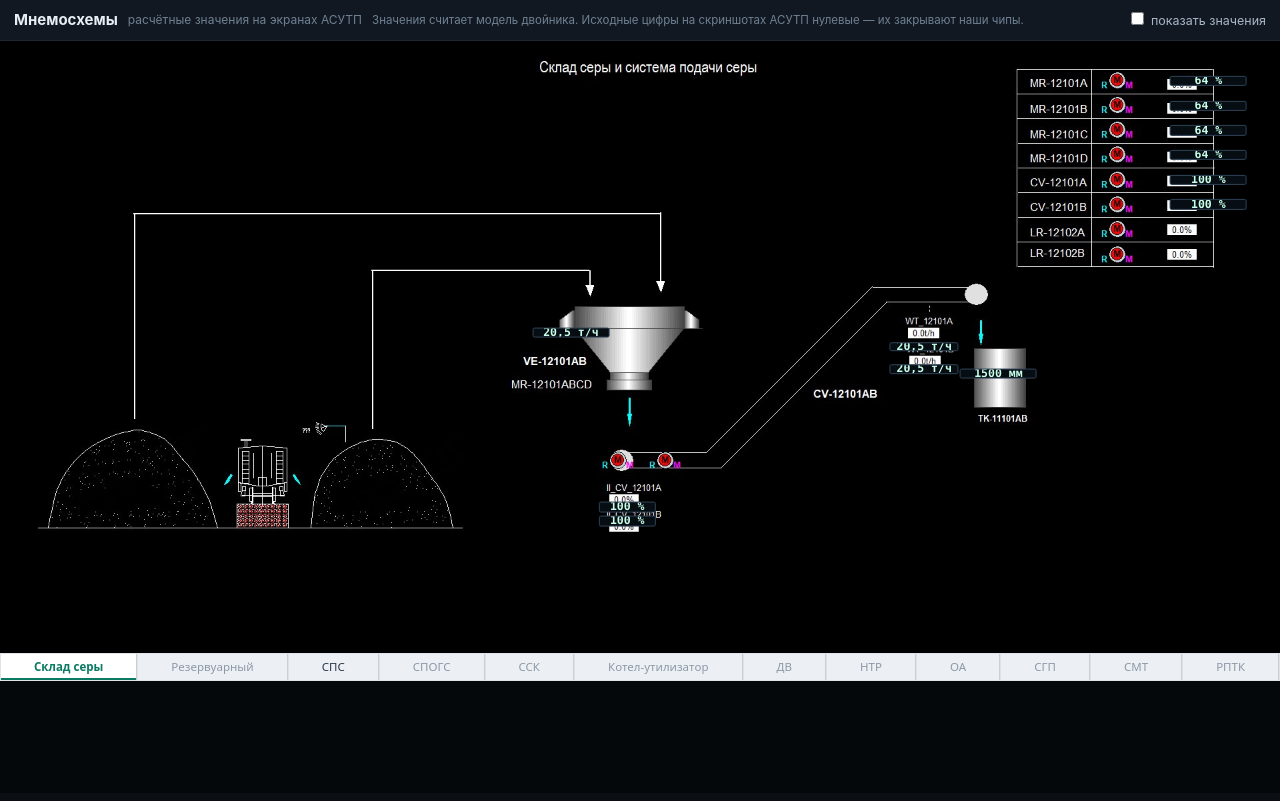
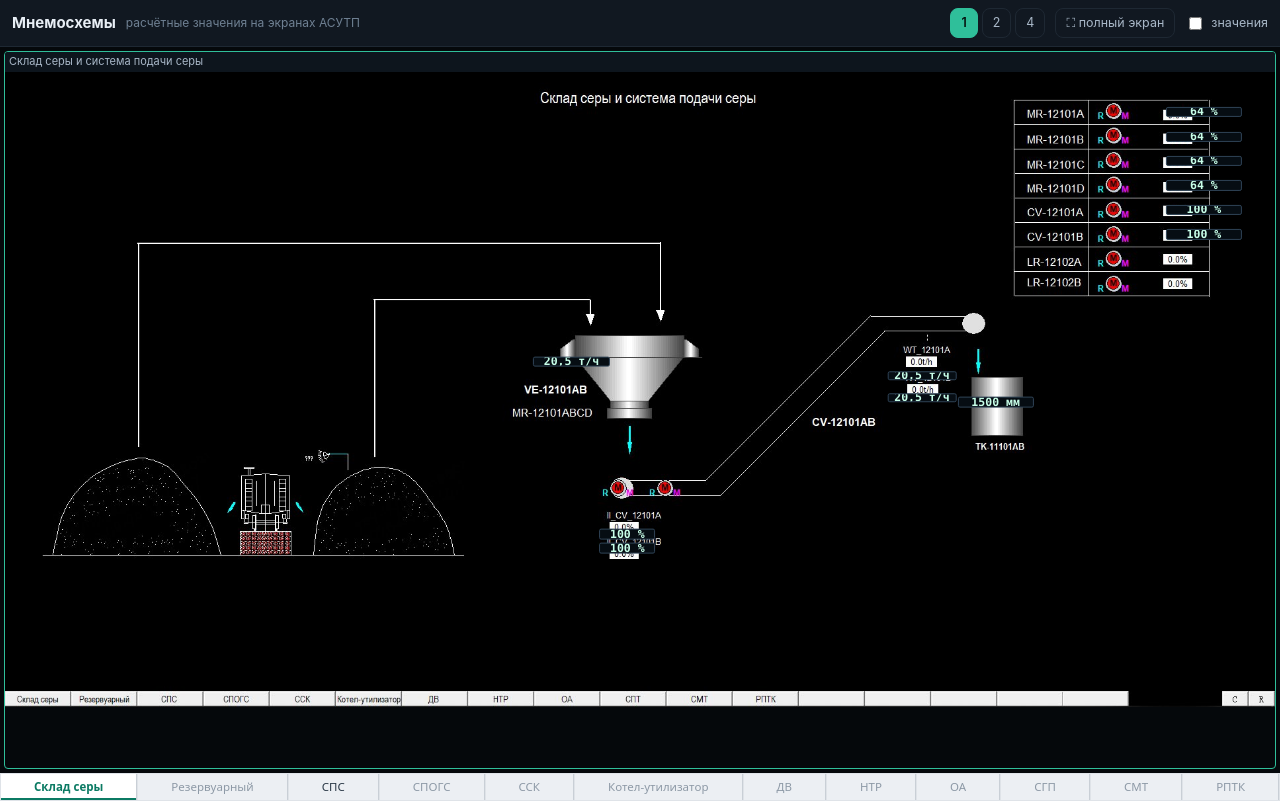
Before and after one commit to redist1984/TMK-plant, a website: page mnemo.html in a window 1280 px wide. Drawn offline with Linux system fonts and the light colour scheme.

Commit message:
feat(mnemo): полный экран и раскладка на 1/2/4 мнемосхемы
Заказчик попросил две вещи: вывод мнемосхем на весь экран и разделение
экрана на несколько схем — «потом пригодится».

Что добавлено:
  - кнопка «полный экран» (Fullscreen API); у iframe в оболочке стоит
    allow="fullscreen", поэтому режим работает внутри приложения. Если браузер
    всё же откажет, кнопка просит оболочку переключиться через __tmkFullscreen;
  - переключатель раскладки 1 / 2 / 4 панели; в режиме 2 и 4 у каждой панели
    свои кнопки выбора экрана (Склад серы / СПС), активная панель выделяется
    рамкой;
  - нижняя панель отделений АСУТП управляет именно активной панелью;
  - чипы считаются от обёртки, совпадающей с картинкой, поэтому остаются на
    своих полях в любой панели.

Проверено в браузере: 1 панель (12 чипов), 2 панели (12 и 11), 4 панели
(12/11/12/11), размер контейнера чипов совпадает с картинкой во всех режимах,
клик по «СПС» переключает активную панель, полный экран включается.

```diff
--- a/mnemo.html
+++ b/mnemo.html
@@ -13,55 +13,76 @@
   *{box-sizing:border-box}
   html,body{margin:0;height:100%;background:var(--bg);color:var(--ink);
     font:14px/1.45 -apple-system,BlinkMacSystemFont,"Segoe UI",Roboto,Arial,sans-serif}
-  header{display:flex;align-items:center;gap:10px;padding:9px 14px;border-bottom:1px solid var(--line);background:var(--panel)}
+  header{display:flex;align-items:center;gap:10px;padding:8px 12px;border-bottom:1px solid var(--line);background:var(--panel)}
   header b{font-size:15px}
   header .sub{color:var(--ink3);font-size:12px}
-  header .right{margin-left:auto;display:flex;gap:8px;align-items:center;color:var(--ink2);font-size:12.5px}
-  .wrap{display:flex;flex-direction:column;height:calc(100% - 48px)}
-  .stage{position:relative;flex:1;overflow:auto;background:#05080b;padding-bottom:34px}
-  .frame{position:relative;margin:0 auto}
-  .frame img{display:block;width:100%;height:auto}
-  .hidden .chip{display:none}
+  header .sp{margin-left:auto}
+  header .grp{display:flex;gap:4px;align-items:center}
+  header button{background:transparent;border:1px solid var(--line);color:var(--ink2);
+    padding:5px 10px;border-radius:8px;font:inherit;font-size:12.5px;cursor:pointer}
+  header button[aria-pressed="true"]{background:var(--accent);border-color:var(--accent);color:#06130f;font-weight:600}
+  header label{display:flex;gap:6px;align-items:center;color:var(--ink2);font-size:12.5px}
+  .wrap{display:flex;flex-direction:column;height:calc(100% - 46px)}
+  .stage{position:relative;flex:1;overflow:auto;background:#05080b;padding:4px 4px 32px}
+  .panes{display:grid;gap:5px;height:100%}
+  .panes.n1{grid-template-columns:1fr}
+  .panes.n2{grid-template-columns:1fr 1fr}
+  .panes.n4{grid-template-columns:1fr 1fr;grid-template-rows:1fr 1fr}
+  .pane{position:relative;border:1px solid #16212c;border-radius:4px;overflow:hidden;background:#05080b;
+    display:flex;flex-direction:column;min-height:0}
+  .pane.active{border-color:var(--accent)}
+  .pane .top{display:flex;gap:4px;align-items:center;padding:2px 4px;background:#0d151d;font-size:11px;color:var(--ink3)}
+  .pane .top .nm{color:var(--ink2);margin-right:auto;white-space:nowrap;overflow:hidden;text-overflow:ellipsis}
+  .pane .top button{background:transparent;border:0;color:var(--ink3);font:inherit;font-size:11px;
+    padding:1px 5px;border-radius:4px;cursor:pointer}
+  .pane .top button[aria-pressed="true"]{background:#1c2a38;color:#dff1ff}
+  .pane .box{position:relative;flex:1;min-height:0;overflow:auto}
+  /* обёртка ровно по размеру картинки: проценты чипов считаются от неё */
+  .pane .shot{position:relative;width:100%}
+  .pane img{display:block;width:100%;height:auto}
+  .pane .chips{position:absolute;inset:0}
 
-  /* чип ложится поверх поля значения в схеме и закрывает исходные нули */
+  /* чип ложится поверх поля значения и закрывает исходные нули */
   .chip{position:absolute;transform:translate(-50%,-50%);display:flex;align-items:center;justify-content:center;
     background:#060d13;border:1px solid #2f4356;border-radius:2px;padding:1px 2px;min-width:34px;
     font:600 11.5px/1 ui-monospace,Menlo,Consolas,monospace;color:#eaf4ff;white-space:nowrap;overflow:hidden}
   .chip.ok{color:#c8ffe9}
   .chip.bad{color:#ffb3b8;border-color:#7a2f36;background:#1a0b0e}
-  /* подпись тега видна только по наведению: на экране он и так подписан */
+  .hidden .chip{display:none}
 
-  /* нижняя панель как в АСУТП: вкладки отделений */
   .deptbar{position:absolute;left:0;right:0;bottom:0;display:flex;gap:1px;
     background:#dfe3e8;padding:1px;height:28px;align-items:stretch;overflow-x:auto}
   .deptbar button{flex:1 0 auto;border:0;background:#eceff3;color:#2b3947;
-    font:400 11.5px/1 system-ui,sans-serif;padding:0 10px;cursor:pointer;white-space:nowrap;
-    border-right:1px solid #c9cfd6}
+    font:400 11.5px/1 system-ui,sans-serif;padding:0 10px;cursor:pointer;
+    white-space:nowrap;border-right:1px solid #c9cfd6}
   .deptbar button.here{background:#fff;color:#0b7a63;font-weight:700;box-shadow:inset 0 -2px 0 #0b7a63}
   .deptbar button[disabled]{color:#8d99a6;cursor:default}
-  header .hint{color:var(--ink3);font-size:11.5px}
-  /* режим разметки: ?grid=1 — сетка 5% для расстановки чипов */
-  .frame.grid::before{content:'';position:absolute;inset:0;pointer-events:none;z-index:5;
+  /* режим разметки: ?grid=1 */
+  .pane.grid .box::before{content:'';position:absolute;inset:0;pointer-events:none;z-index:5;
     background:
       repeating-linear-gradient(to right, rgba(255,0,0,.55) 0 1px, transparent 1px 5%),
       repeating-linear-gradient(to bottom, rgba(255,0,0,.55) 0 1px, transparent 1px 5%),
       repeating-linear-gradient(to right, rgba(255,255,0,.9) 0 1px, transparent 1px 10%)}
+  :fullscreen .wrap{height:100vh}
 </style>
 </head>
 <body>
 <header>
   <b id="h1">Мнемосхемы</b>
   <span class="sub" id="sub">расчётные значения на экранах АСУТП</span>
-  <span class="hint" id="note"></span>
-  <span class="right"><label><input type="checkbox" id="show"> <span id="showLbl">показать значения</span></label></span>
+  <span class="sp"></span>
+  <span class="grp" id="layouts">
+    <button type="button" data-n="1" aria-pressed="true">1</button>
+    <button type="button" data-n="2" aria-pressed="false">2</button>
+    <button type="button" data-n="4" aria-pressed="false">4</button>
+  </span>
+  <button type="button" id="fs">⛶ полный экран</button>
+  <label><input type="checkbox" id="show"> <span id="showLbl">значения</span></label>
 </header>
 <div class="wrap">
   <div class="stage" id="stage">
-    <div class="frame" id="frame">
-      <img id="img" alt="">
-      <div id="chips"></div>
-      <div class="deptbar" id="deptbar"></div>
-    </div>
+    <div class="panes n1" id="panes"></div>
+    <div class="deptbar" id="deptbar"></div>
   </div>
 </div>
 
@@ -78,22 +99,24 @@
 <script>
 'use strict';
 const TXT = {
-  ru: { h1: 'Мнемосхемы', sub: 'расчётные значения на экранах АСУТП', show: 'показать значения',
-        note: 'Значения считает модель двойника. Исходные цифры на скриншотах АСУТП нулевые — их закрывают наши чипы.' },
-  uz: { h1: 'Mnemoyxemalar', sub: 'АSU TP ekranlarida hisobiy qiymatlar', show: 'qiymatlarni ko‘rsatish',
-        note: 'Qiymatlarni egizak modeli hisoblaydi. АSU TP skrinshotlaridagi asl raqamlar nol — ularni bizning chiplar yopadi.' }
+  ru: { h1: 'Мнемосхемы', sub: 'расчётные значения на экранах АСУТП', show: 'значения',
+        fs: '⛶ полный экран', fsOff: '⤡ свернуть', pick: 'Экран для панели' },
+  uz: { h1: 'Mnemoyxemalar', sub: 'АSU TP ekranlarida hisobiy qiymatlar', show: 'qiymatlar',
+        fs: '⛶ to‘liq ekran', fsOff: '⤡ kichraytirish', pick: 'Panel uchun ekran' }
 };
 let lang = 'ru';
 const L = () => TXT[lang] || TXT.ru;
 
 let SCREENS = [];
 let TABS = [];
-let cur = 0;
+let layout = 1;          // 1 | 2 | 4 панели
+let panes = [];          // индексы экранов в панелях
+let active = 0;          // активная панель
 let showValues = true;
+const GRID = new URLSearchParams(location.search).get('grid');
 
-// проектный расход серы — от него считаются скорости и проценты
 const NOMINAL_S = 20.48;
-const S_DENSITY = 1.792;   // т/м³ жидкой серы
+const S_DENSITY = 1.792;
 
 /** Значение для чипа. */
 function valueOf(key) {
@@ -106,11 +129,8 @@ function valueOf(key) {
     return row ? { v: row.level, bad: row.status !== 'normal' && row.status !== 'none' } : { v: null };
   }
   if (key.startsWith('const:')) return { v: parseFloat(key.slice(6)) };
-  // Скорость двигателя — от расхода: доля загрузки агрегата от его проектной
-  // производительности. Ключ "speed:8" значит «8 т/ч по паспорту».
   if (key === 'speed') return { v: 100 };
   if (key.startsWith('speed:')) {
-    // "speed:8:4" — паспорт 8 т/ч на аппарат, аппаратов 4: расход делится между ними
     const parts = key.slice(6).split(':');
     const cap = parseFloat(parts[0]);
     const n = parts[1] ? parseInt(parts[1], 10) : 1;
@@ -126,65 +146,111 @@ function valueOf(key) {
 }
 
 const fmt = (v) => v == null ? '—' : (Math.round(v * 10) / 10).toString().replace('.', ',');
+function assetUrl(p) { try { return self.A ? self.A(p) : p; } catch (e) { return p; } }
 
-function applyLang() {
+function chipHtml(c) {
+  const r = valueOf(c.val);
+  const cls = r.bad ? ' bad' : ' ok';
+  const style = 'left:' + c.x + '%;top:' + c.y + '%'
+    + (c.w ? ';width:' + c.w + '%;height:' + c.h + '%' : '');
+  return '<div class="chip' + cls + '" style="' + style + '" title="' + c.cap + '">'
+    + fmt(r.v) + ' ' + (c.unit || '') + '</div>';
+}
+
+/** Разметка одной панели: заголовок с выбором экрана, картинка, чипы. */
+function paneHtml(screenIdx, paneIdx) {
+  const s = SCREENS[screenIdx];
+  if (!s) return '';
+  const tabs = SCREENS.map((x, i) =>
+    '<button type="button" data-pane="' + paneIdx + '" data-scr="' + i + '"'
+    + (i === screenIdx ? ' aria-pressed="true"' : '') + '>' + (x.dept || x.id) + '</button>').join('');
+  return '<div class="pane' + (paneIdx === active ? ' active' : '') + (GRID ? ' grid' : '')
+    + (showValues ? '' : ' hidden') + '" data-pane="' + paneIdx + '">'
+    + '<div class="top"><span class="nm">' + (s.title[lang] || s.title.ru) + '</span>'
+    + (layout > 1 ? tabs : '') + '</div>'
+    + '<div class="box"><div class="shot"><img src="' + assetUrl(s.file) + '" alt="">'
+    + '<div class="chips">' + (s.chips || []).map(chipHtml).join('') + '</div></div></div></div>';
+}
+
+function paint() {
   const t = L();
   document.getElementById('h1').textContent = t.h1;
   document.getElementById('sub').textContent = t.sub;
   document.getElementById('showLbl').textContent = t.show;
-  document.getElementById('note').textContent = t.note;
-}
+  document.getElementById('fs').textContent = document.fullscreenElement ? t.fsOff : t.fs;
 
-function paint() {
-  applyLang();
-  if (new URLSearchParams(location.search).get('grid')) {
-    document.getElementById('frame').classList.add('grid');
-  }
-  const s = SCREENS[cur];
-  if (!s) return;
+  const box = document.getElementById('panes');
+  box.className = 'panes n' + layout;
+  box.innerHTML = panes.map((si, pi) => paneHtml(si, pi)).join('');
 
-  document.getElementById('img').src = assetUrl(s.file);
-  document.getElementById('frame').classList.toggle('hidden', !showValues);
+  // выбор экрана внутри панели
+  box.querySelectorAll('button[data-scr]').forEach((b) => {
+    b.onclick = (e) => {
+      e.stopPropagation();
+      panes[+b.dataset.pane] = +b.dataset.scr;
+      active = +b.dataset.pane;
+      paint();
+    };
+  });
+  // клик по панели делает её активной
+  box.querySelectorAll('.pane').forEach((p) => {
+    p.onclick = () => { active = +p.dataset.pane; paint(); };
+  });
 
-  document.getElementById('chips').innerHTML = (s.chips || []).map((c) => {
-    const r = valueOf(c.val);
-    const cls = r.bad ? ' bad' : ' ok';
-    const style = 'left:' + c.x + '%;top:' + c.y + '%'
-      + (c.w ? ';width:' + c.w + '%;height:' + c.h + '%' : '');
-    return '<div class="chip' + cls + '" style="' + style + '" title="' + c.cap + ' ' + c.val + '">'
-      + fmt(r.v) + ' ' + (c.unit || '') + '</div>';
-  }).join('');
-
-  // нижняя панель: родные вкладки АСУТП, доступные — кликабельны
+  // нижняя панель отделений управляет активной панелью
+  const curScreen = panes[active];
   document.getElementById('deptbar').innerHTML = TABS.map((tb) => {
     const i = SCREENS.findIndex((x) => x.id === tb.screen);
-    const here = i === cur;
+    const here = i === curScreen;
     return '<button type="button" data-i="' + i + '"' + (i < 0 ? ' disabled' : '')
       + (here ? ' class="here"' : '') + '>' + tb.name + '</button>';
   }).join('');
   document.getElementById('deptbar').querySelectorAll('button[data-i]').forEach((b) => {
     const i = +b.dataset.i;
-    if (i >= 0) b.onclick = () => { cur = i; paint(); };
+    if (i >= 0) b.onclick = () => { panes[active] = i; paint(); };
   });
-}
-
-function assetUrl(p) {
-  try { return self.A ? self.A(p) : p; } catch (e) { return p; }
 }
 
 document.getElementById('show').onchange = (e) => {
   showValues = e.target.checked;
-  document.getElementById('frame').classList.toggle('hidden', !showValues);
+  paint();
 };
+
+// 1 / 2 / 4 панели
+document.getElementById('layouts').querySelectorAll('button').forEach((b) => {
+  b.onclick = () => {
+    layout = +b.dataset.n;
+    document.querySelectorAll('#layouts button').forEach((x) =>
+      x.setAttribute('aria-pressed', x === b ? 'true' : 'false'));
+    if (panes.length < layout) {
+      for (let i = panes.length; i < layout; i++) panes.push(i % Math.max(1, SCREENS.length));
+    }
+    active = Math.min(active, layout - 1);
+    paint();
+  };
+});
+
+// полный экран
+document.getElementById('fs').onclick = async () => {
+  try {
+    if (document.fullscreenElement) await document.exitFullscreen();
+    else await document.documentElement.requestFullscreen();
+  } catch (e) {
+    // в iframe без allowfullscreen полноэкранный режим запрещён — просим оболочку
+    try { parent.postMessage({ __tmkFullscreen: true, on: !document.fullscreenElement }, '*'); } catch (e2) {}
+  }
+  setTimeout(paint, 120);
+};
+document.addEventListener('fullscreenchange', () => paint());
 
 fetch(assetUrl('mnemo/screens.json')).then((r) => r.json()).then((d) => {
   SCREENS = d.screens || [];
   TABS = d.tabs || [];
-  const first = TABS.findIndex((x) => x.screen === SCREENS[0].id);
-  cur = 0;
+  panes = [0];
   paint();
 }).catch(() => {
-  document.getElementById('stage').innerHTML = '<p style="padding:12px;color:#8fa3b6">Не удалось загрузить mnemo/screens.json</p>';
+  document.getElementById('stage').innerHTML =
+    '<p style="padding:12px;color:#8fa3b6">Не удалось загрузить mnemo/screens.json</p>';
 });
 
 window.addEventListener('message', (e) => {
```
Also changed, not shown: index.html (+1 -1 lines), README.md.
